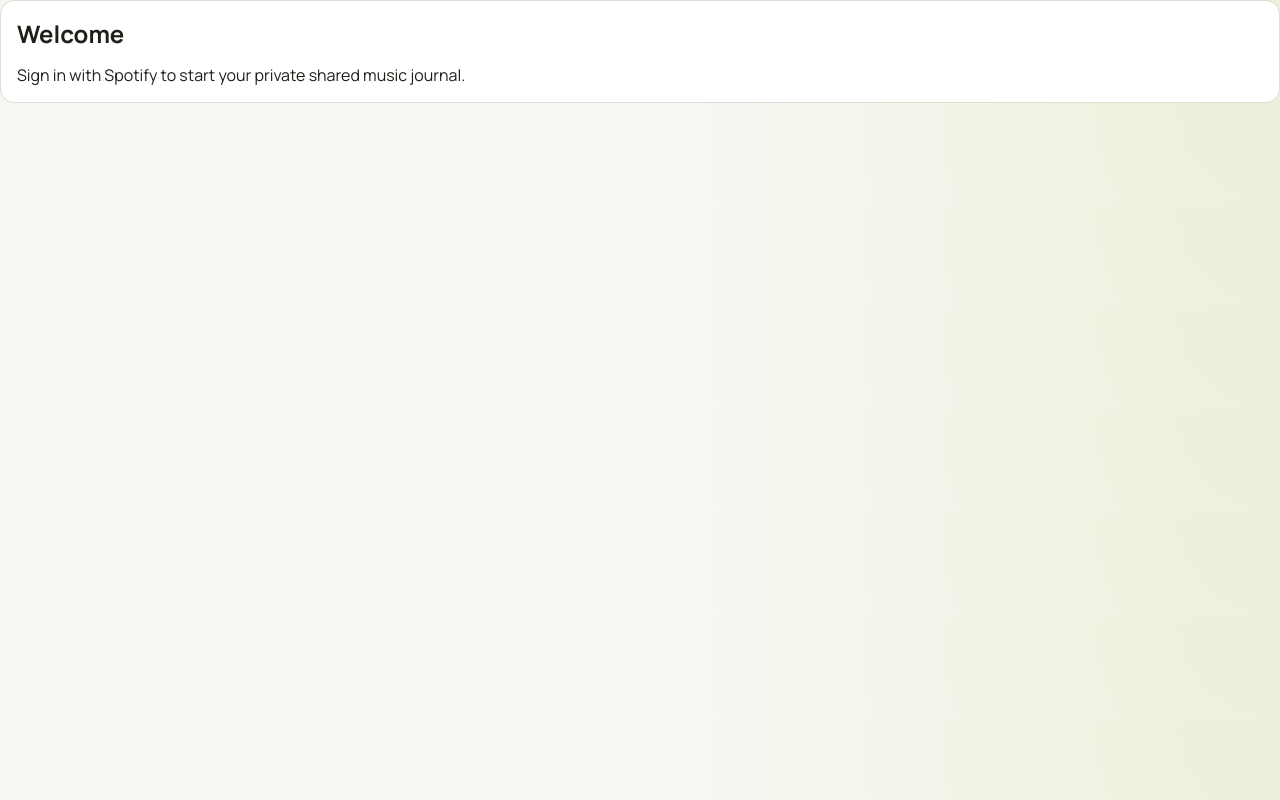
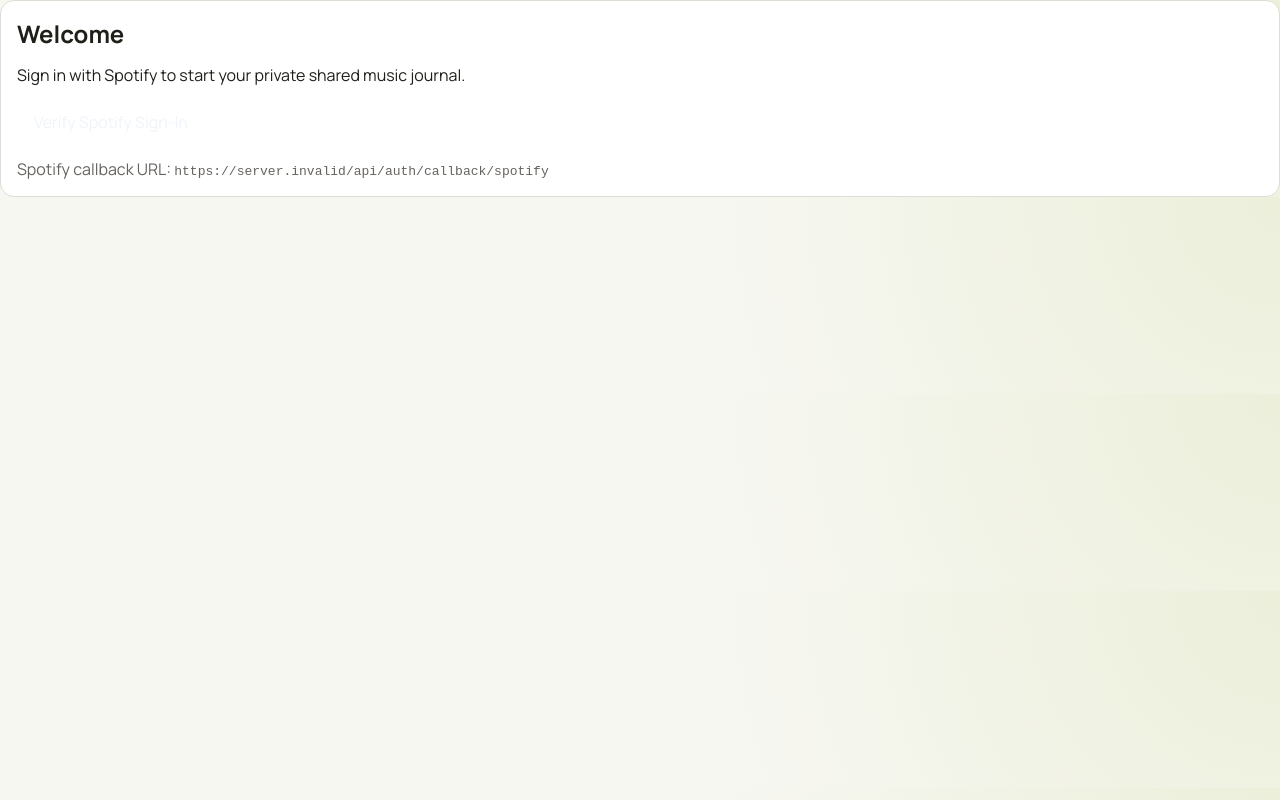
Before and after one commit to Augooost/album-collective, a Next.js app: page / in a window 1280 px wide. Built offline with nearby package versions, Linux system fonts and the light colour scheme; no server answers.

Commit message:
Restore auth entry point parity on home

```diff
--- a/app/globals.css
+++ b/app/globals.css
@@ -20,6 +20,19 @@ body {
 
 a {
   color: inherit;
+}
+
+.button-link {
+  display: inline-grid;
+  place-items: center;
+  min-height: 40px;
+  width: fit-content;
+  padding: 0.6rem 1rem;
+  border-radius: 999px;
+  background: rgba(255, 255, 255, 0.12);
+  color: #eef4fa;
+  text-decoration: none;
+  border: 1px solid rgba(255, 255, 255, 0.12);
 }
 
 h1,
--- a/app/page.tsx
+++ b/app/page.tsx
@@ -13,6 +13,10 @@ type HomePageProps = {
 export default async function HomePage({ searchParams }: HomePageProps) {
   const session = await getServerSession(authOptions);
   const resolvedSearchParams = searchParams ? await searchParams : {};
+  const authBaseUrl = process.env.NEXTAUTH_URL ?? "";
+  const spotifyCallbackUrl = authBaseUrl
+    ? `${authBaseUrl}/api/auth/callback/spotify`
+    : null;
   const authError =
     typeof resolvedSearchParams.error === "string"
       ? resolvedSearchParams.error
@@ -37,6 +41,14 @@ export default async function HomePage({ searchParams }: HomePageProps) {
         <section className="card stack">
           <h2>Welcome</h2>
           <p>Sign in with Spotify to start your private shared music journal.</p>
+          <a className="button-link" href="/api/auth/signin/spotify">
+            Verify Spotify Sign-In
+          </a>
+          {spotifyCallbackUrl ? (
+            <p className="muted">
+              Spotify callback URL: <code>{spotifyCallbackUrl}</code>
+            </p>
+          ) : null}
         </section>
       </section>
     );
```
Also changed, not shown: 1 other file (tests, documents, lock files or other folders).
